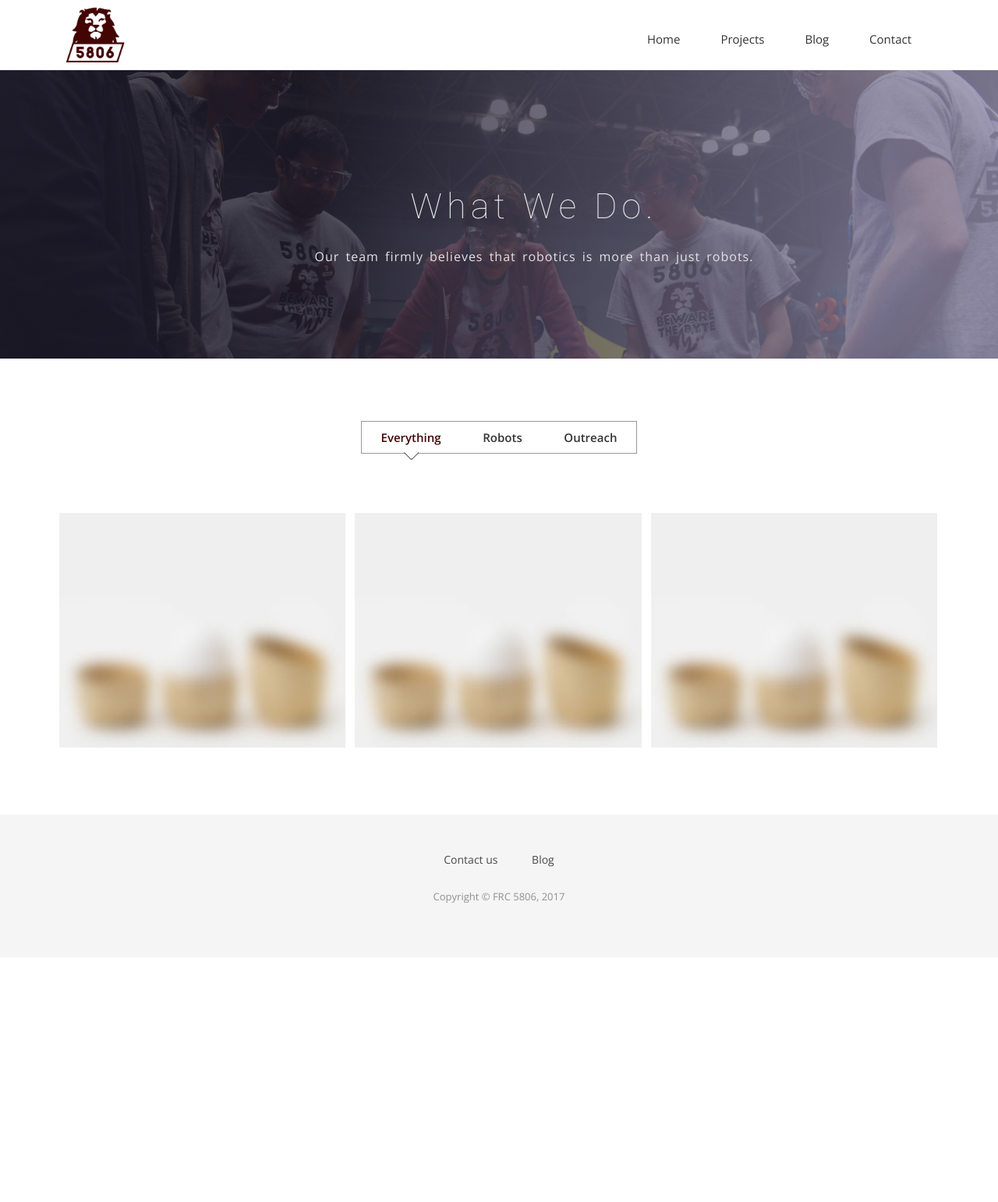
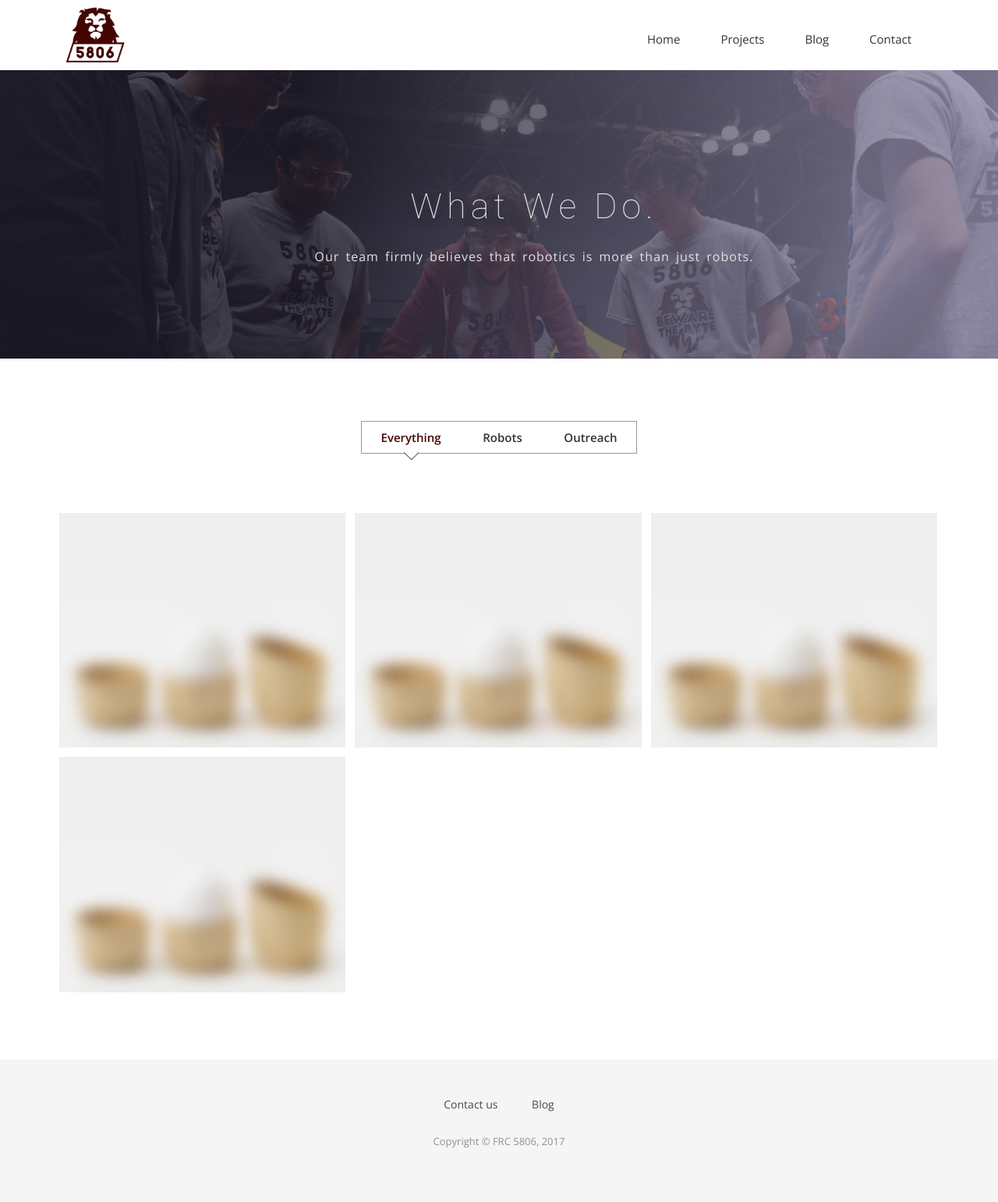
Before and after one commit to frc5806/frc5806.github.io, a Jekyll site: the page built from projects.html, in a window 1280 px wide. Shown: the whole page at 78% size. Built offline with Jekyll 4.4.1, drawn with Linux system fonts in a browser that asks for light colours; nearby versions of some CDN libraries; some web fonts are replaced; before the commit the page ends 1228 px from its top, so only the background shows below that.

Commit message:
Add Tile for Game Calculator Project

```diff
--- a/projects.html
+++ b/projects.html
@@ -65,6 +65,17 @@ permalink: /projects/
                     </div>
                   </a>
               </li>
+              <li class="mix Robots">
+                  <a href="#">
+                    <img src="{{ site.baseurl }}/img/portfolio/work1.jpg" alt="">
+                    <div class="overly">
+                      <div class="position-center">
+                        <h2>Steamworks Game Calculator</h2>
+                        <p>Fill in stuff</p>
+                      </div>
+                    </div>
+                  </a>
+              </li>
                 </ul>
               </div>
             </div>
```
